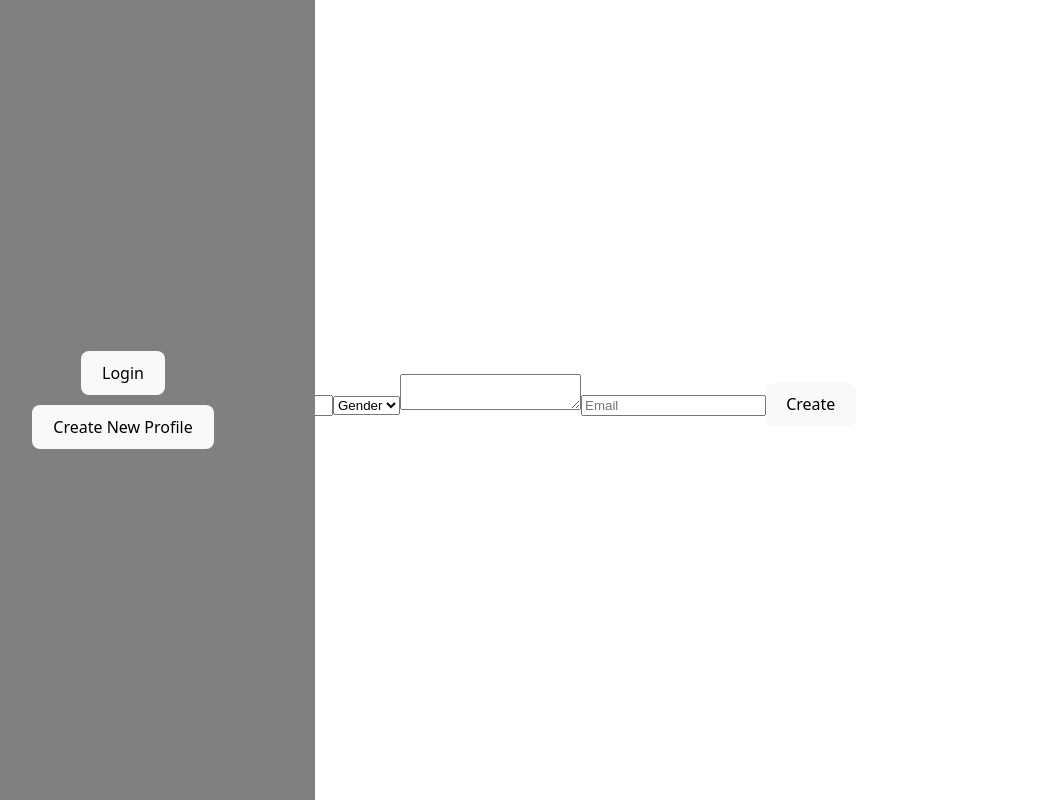
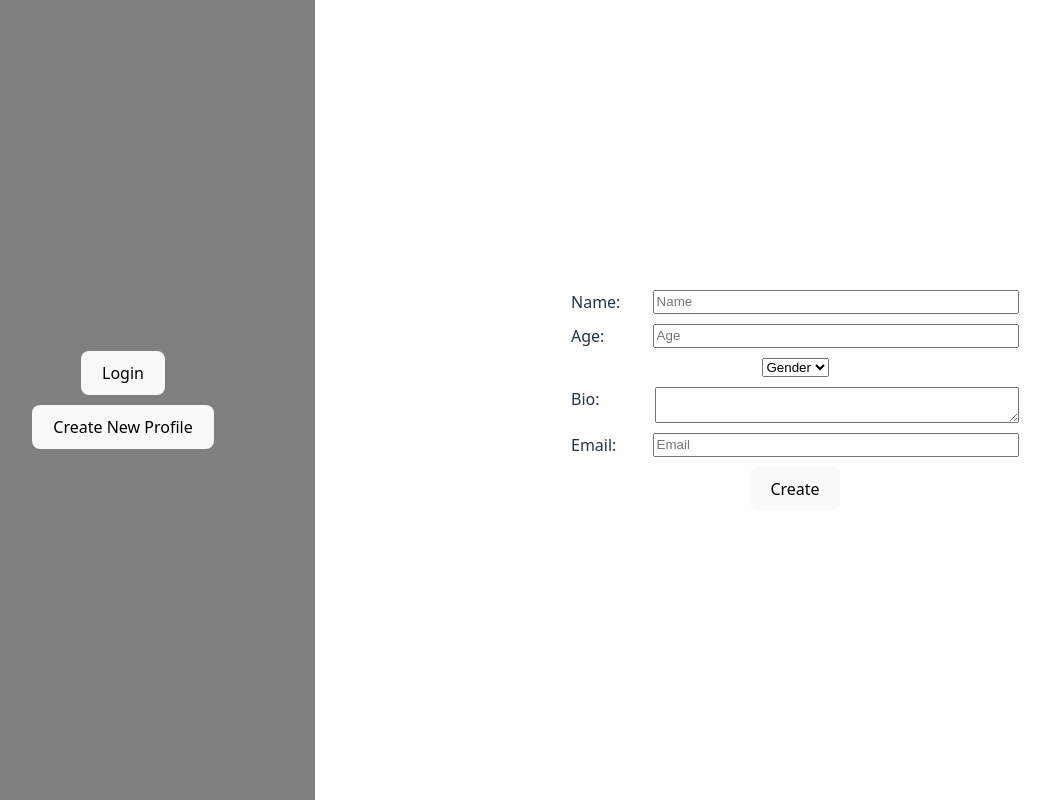
Before and after one commit to WildForce112/mini-dating, a React (Vite) app in the folder client/: page /create in a window 1280 px wide. Shown: the top 800 px of the page, without its empty margins (69-1119 px from the left). Built offline with nearby package versions, Linux system fonts and the light colour scheme; no server answers.

Commit message:
feat: added label and change styling

```diff
--- a/client/src/components/ProfileForm.jsx
+++ b/client/src/components/ProfileForm.jsx
@@ -1,7 +1,7 @@
 import { useState } from "react";
 import API from "../api";
 
-export default function ProfileForm({ refresh }){
+export default function ProfileForm({ refresh, width }){
   const [form, setForm] = useState({
     name: "",
     age: "",
@@ -24,16 +24,60 @@ export default function ProfileForm({ refresh }){
     }
   }
   return (
-    <form onSubmit={handleSubmit}>
-      <input name="name" placeholder="Name" onChange={handleChange} type="text" />
-      <input name="age" placeholder="Age" onChange={handleChange} type="number" />
+    <form onSubmit={handleSubmit} style={{
+      marginLeft: "30vw",
+      width: width,
+      display: "flex",
+      flexDirection: "column",
+      alignItems: "center",
+      justifyContent: "center",
+      gap: "10px",
+    }}>
+      <div style={{
+        width: "50%",
+        display: "flex",
+        justifyContent: "space-between",
+      }}>
+        <label htmlFor="name">Name: </label>
+        <input name="name" placeholder="Name" onChange={handleChange} type="text" style={{
+          width: "80%",
+        }}/>
+      </div>
+      <div style={{
+        width: "50%",
+        display: "flex",
+        justifyContent: "space-between",
+      }}>
+        <label htmlFor="age">Age: </label>
+        <input name="age" placeholder="Age" onChange={handleChange} type="number" style={{
+          width: "80%",
+        }}/>
+      </div>
       <select name="gender" id="gender" onChange={handleChange}>
         <option value="">Gender</option>
         <option value="male">Male</option>
         <option value="female">Female</option>
       </select>
-      <textarea name="bio" id="Bio" onChange={handleChange}></textarea>
-      <input name="email" placeholder="Email" onChange={handleChange} type="email" />
+      <div style={{
+        width: "50%",
+        display: "flex",
+        justifyContent: "space-between",
+      }}>
+        <label htmlFor="bio">Bio: </label>
+        <textarea name="bio" id="Bio" onChange={handleChange} style={{
+          width: "80%",
+        }} />
+      </div>
+      <div style={{
+        width: "50%",
+        display: "flex",
+        justifyContent: "space-between",
+      }}>
+        <label htmlFor="email">Email: </label>
+        <input name="email" placeholder="Email" onChange={handleChange} type="email" style={{
+          width: "80%",
+        }}/>
+      </div>
       <button type="submit">Create</button>
     </form>
   )
```
